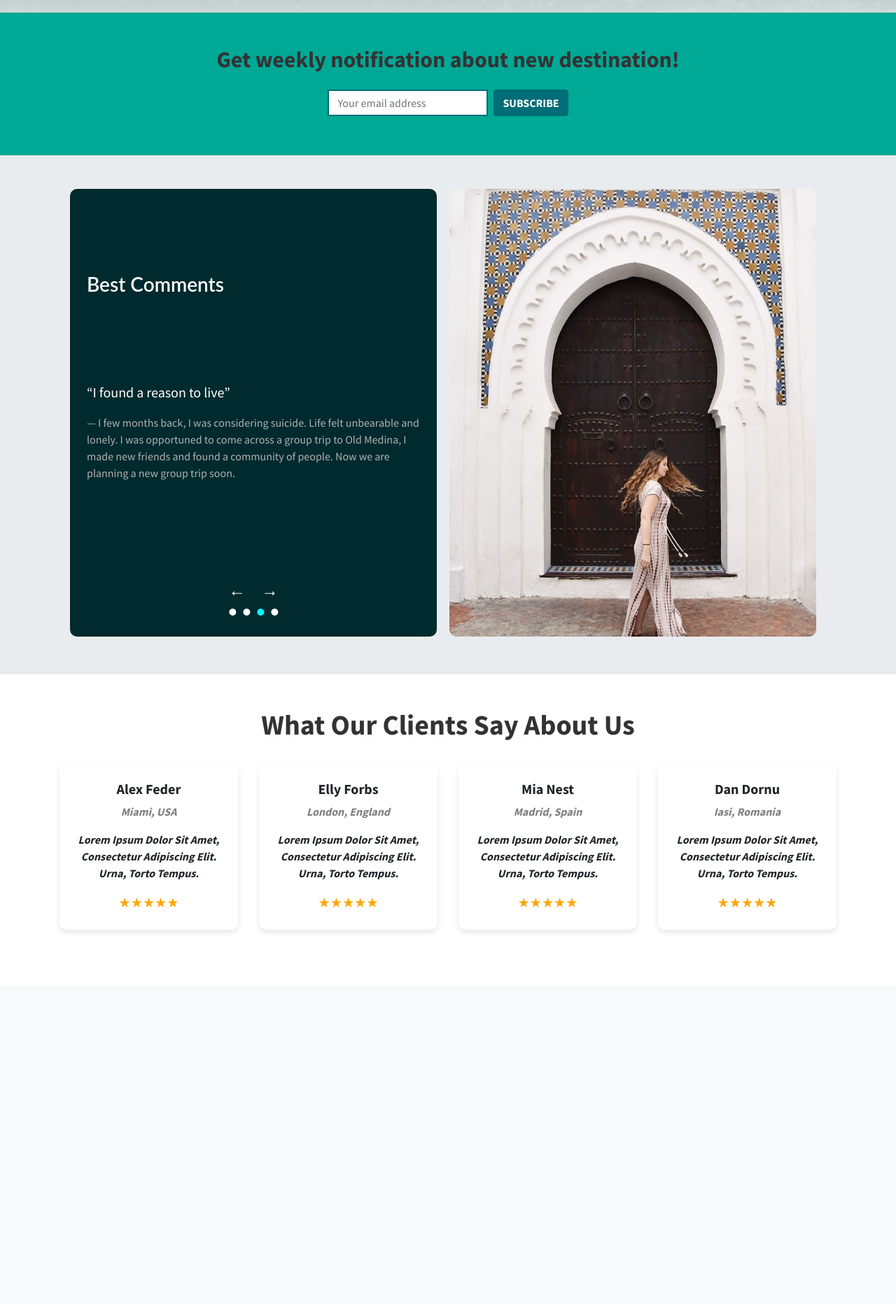
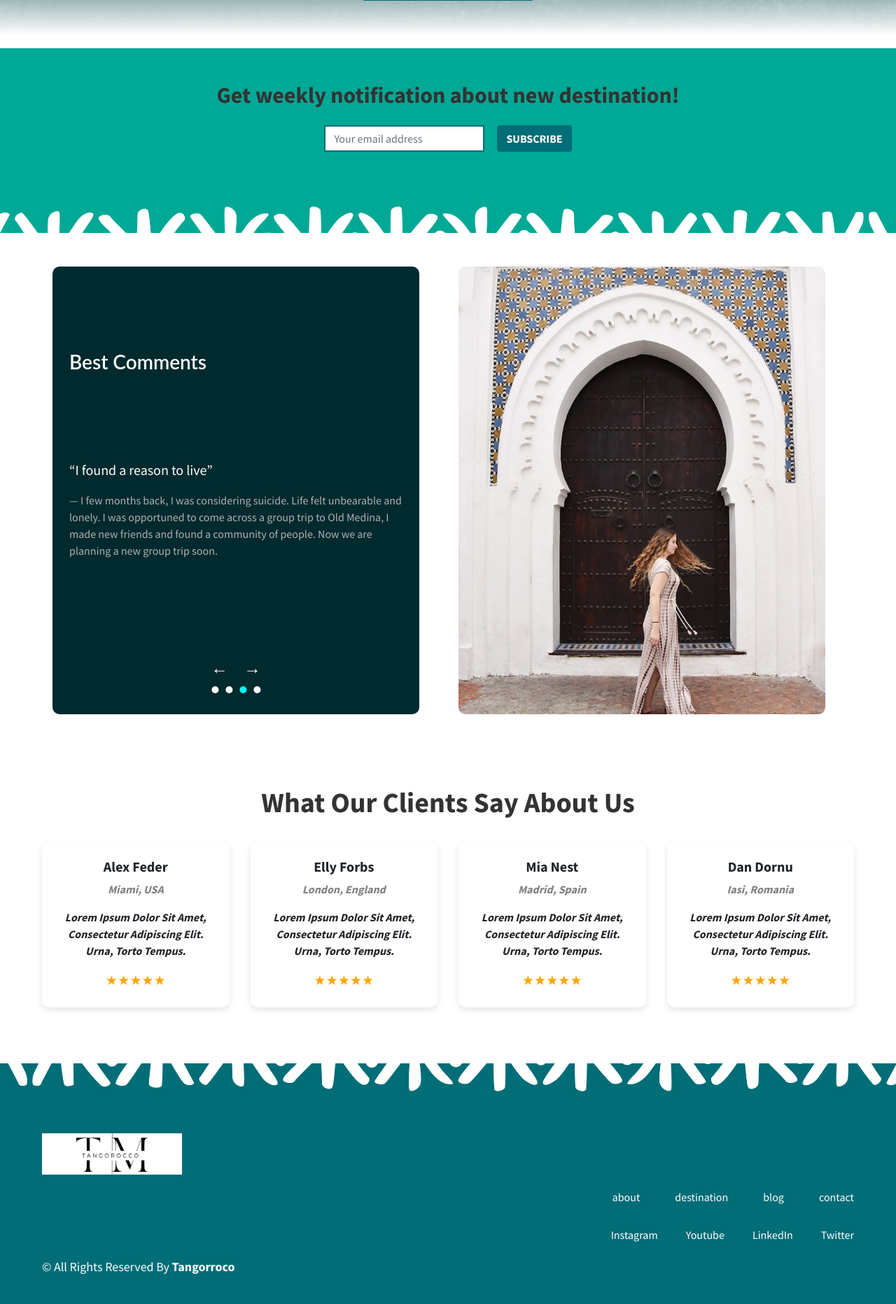
Before and after one commit to DevZakariaAz/PFE-Solicode, a PHP site: page /HomePage.html in a window 1280 px wide. Shown: the part 2912-4776 px from the top of the page at 70% size. Before the commit the page ends 4243 px from the top, so only its background shows below. Run offline with PHP 8.4, Linux system fonts and the light colour scheme; some libraries are stand-ins or nearby versions.

Commit message:
add Footer and version descktop final

```diff
--- a/Codage/HomePage.html
+++ b/Codage/HomePage.html
@@ -166,6 +166,7 @@
                 <button type="submit" class="btn btn-primary mb-2 ml-2">Subscribe</button>
             </form>
         </div>
+        <div class="imagepattern"></div>
     </section>
 
     <!-- Comments Section -->
@@ -204,7 +205,7 @@
             </div>
         </div>
     </section>
-    <section class="testimon    ial-section py-5">
+    <section class="testimonia l-section py-5">
         <div class="container text-center">
             <h2 class="section-title">What Our Clients Say About Us</h2>
             <div class="row justify-content-center mt-4">
@@ -256,6 +257,33 @@
         </div>
     </section>
 
+
+    <footer class="footer">
+        <div class="imagepattern2"></div>
+        <div class="container">
+
+                <div class="footer-logo">
+                <img src="./img/LogoTnagorroco.png" alt="Logo" class="logo">
+                </div>
+                <div class="footer-nav">
+                    <a href="#">about</a>
+                    <a href="#">destination</a>
+                    <a href="#">blog</a>
+                    <a href="#">contact</a>
+                </div>
+                <div class="footer-social">
+                <a href="#">Instagram</a>
+                <a href="#">Youtube</a>
+                <a href="#">LinkedIn</a>
+                <a href="#">Twitter</a>
+                </div>
+            <div class="footer-credit">
+                <p>&copy; All Rights Reserved By <strong>Tangorroco</strong></p>
+            </div>
+        </div>
+    </footer>
+
+
     <!-- Bootstrap JS, Popper.js, and jQuery -->
     <script src="https://code.jquery.com/jquery-3.5.1.slim.min.js"></script>
     <script src="https://cdn.jsdelivr.net/npm/@popperjs/core@2.9.2/dist/umd/popper.min.js"></script>
--- a/Codage/indexPage.css
+++ b/Codage/indexPage.css
@@ -210,8 +210,8 @@ body {
 
 .restaurants {
     position: relative;
-    background: rgb(11, 66, 61);
-    background: linear-gradient(0deg, rgba(11, 66, 61, 1) 0%, rgba(11, 133, 117, 1) 35%, rgb(104, 24, 24) 100%);
+    background: rgb(11, 110, 102);
+    /* background: linear-gradient(0deg, rgba(11, 66, 61, 1) 0%, rgba(11, 133, 117, 1) 35%, rgb(104, 24, 24) 100%); */
     background-image: url(./img/BackGround\ image.png);
     background-size: cover;
     background-position: center;
@@ -227,7 +227,8 @@ body {
     left: 0;
     width: 100%;
     height: 100%;
-    background: linear-gradient(0deg, rgba(255, 255, 255, 0.992) -10%, rgba(0, 109, 119, 0.405) 40%, rgb(255, 255, 255) 100%);
+    background: linear-gradient(0deg, rgba(255, 255, 255, 0.992) 0%, rgba(0, 109, 119, 0.563) 15%,
+        rgba(0, 109, 119, 0.649) 80%, rgb(255, 255, 255) 100%);
     /* Use RGBA to set color with opacity */
     z-index: -1;
 }
@@ -236,7 +237,7 @@ body {
     position: relative;
     z-index: 2;
     background-image: url(./img/BackGround\ image.png);
-    opacity: 20%;
+    opacity: 100%;
     color: white;
     /* Add other styles for the content */
 }
@@ -248,6 +249,8 @@ body {
 .subscription-section {
     background-color: #00A896;
     color: white;
+    padding: 50px 0;
+    margin-top: 20px;
 }
 
 .subscription-section h2 {
@@ -257,6 +260,7 @@ body {
 .form-inline .form-control {
     border: 2px solid #006D77;
     border-radius: 0;
+    margin-right: 10px;
 }
 
 .btn-primary {
@@ -264,8 +268,37 @@ body {
     border-color: #006D77;
 }
 
+/* Additional styles for the image pattern */
+.imagepattern {
+    height: 40px;
+    background-image: url('./img/Patterns.png');
+    /* Ensure this path is correct */
+    background-size: cover;
+    background-repeat: no-repeat;
+    width: 100%;
+    /* Make sure it covers the full width */
+    margin-top: 20px;
+    position: relative;
+    top: 50px;
+    transform: rotate(180deg);
+}
+
+.imagepattern2 {
+    height: 40px;
+    background-image: url('./img/Patterns.png');
+    /* Ensure this path is correct */
+    background-size: cover;
+    background-repeat: no-repeat;
+    width: 100%;
+    /* Make sure it covers the full width */
+    margin-bottom: 20px;
+    position: relative;
+    bottom: 40px;
+    /* transform: rotate(180deg); */
+}
+
 .comments-section {
-    background-color: #E9ECEF;
+    background-color: #ffffff;
 }
 
 .comment-box {
@@ -302,7 +335,7 @@ body {
         align-items: flex-start;
         padding: 0px;
 
-        width: 1083px;
+        width: auto;
         height: 646px;
 
         border-radius: 24px;
@@ -365,7 +398,6 @@ body {
     cursor: pointer;
 }
 
-
 .comment-image {
     width: 524px;
     /* Set your desired width */
@@ -415,7 +447,7 @@ body {
 }
 
 .testimonial-section {
-    background-color: #bababa;
+    background-color: #ffffff;
 }
 
 .section-title {
@@ -470,3 +502,72 @@ body {
 /* Frame 58 */
 
 /* Auto layout */
+.footer {
+    background-color: #006D77;
+    padding: 40px 0;
+    color: #fff;
+    /* text-align: center; */
+    position: relative;
+}
+
+.container {
+    max-width: 1200px;
+    margin: 0 auto;
+    padding: 0 20px;
+}
+
+.footer-logo {
+    margin-bottom: 20px;
+}
+
+.footer-logo img {
+    max-width: 200px;
+    justify-content: left;
+}
+
+.footer-nav {
+    display: flex;
+    justify-content: right;
+    gap: 50px;
+    margin-bottom: 30px;
+}
+
+.footer-nav a {
+    color: #fff;
+    text-decoration: none;
+    font-size: 16px;
+    transition: color 0.3s;
+}
+
+.footer-nav a:hover {
+    color: #ffdd57;
+}
+
+.footer-social {
+    display: flex;
+    justify-content: right;
+    gap: 40px;
+    margin-bottom: 20px;
+}
+
+.footer-social a {
+    color: #fff;
+    text-decoration: none;
+    font-size: 16px;
+    transition: color 0.3s;
+}
+
+.footer-social a:hover {
+    color: #ffdd57;
+}
+
+.footer-credit {
+    font-size: 18px;
+    margin-top: 20px;
+
+}
+
+.footer-credit p {
+    margin: 0;
+    color: #fff;
+}
```
